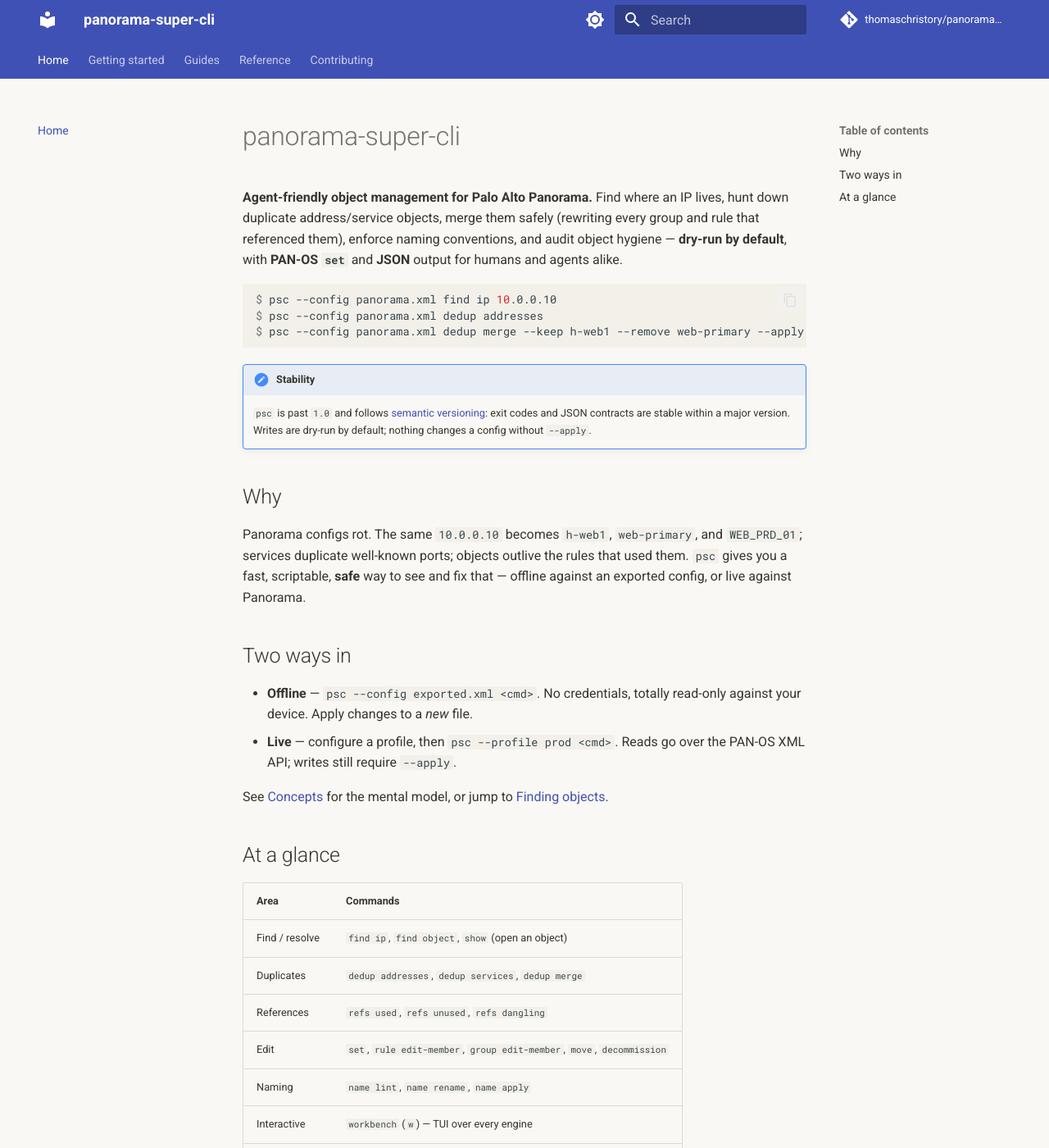
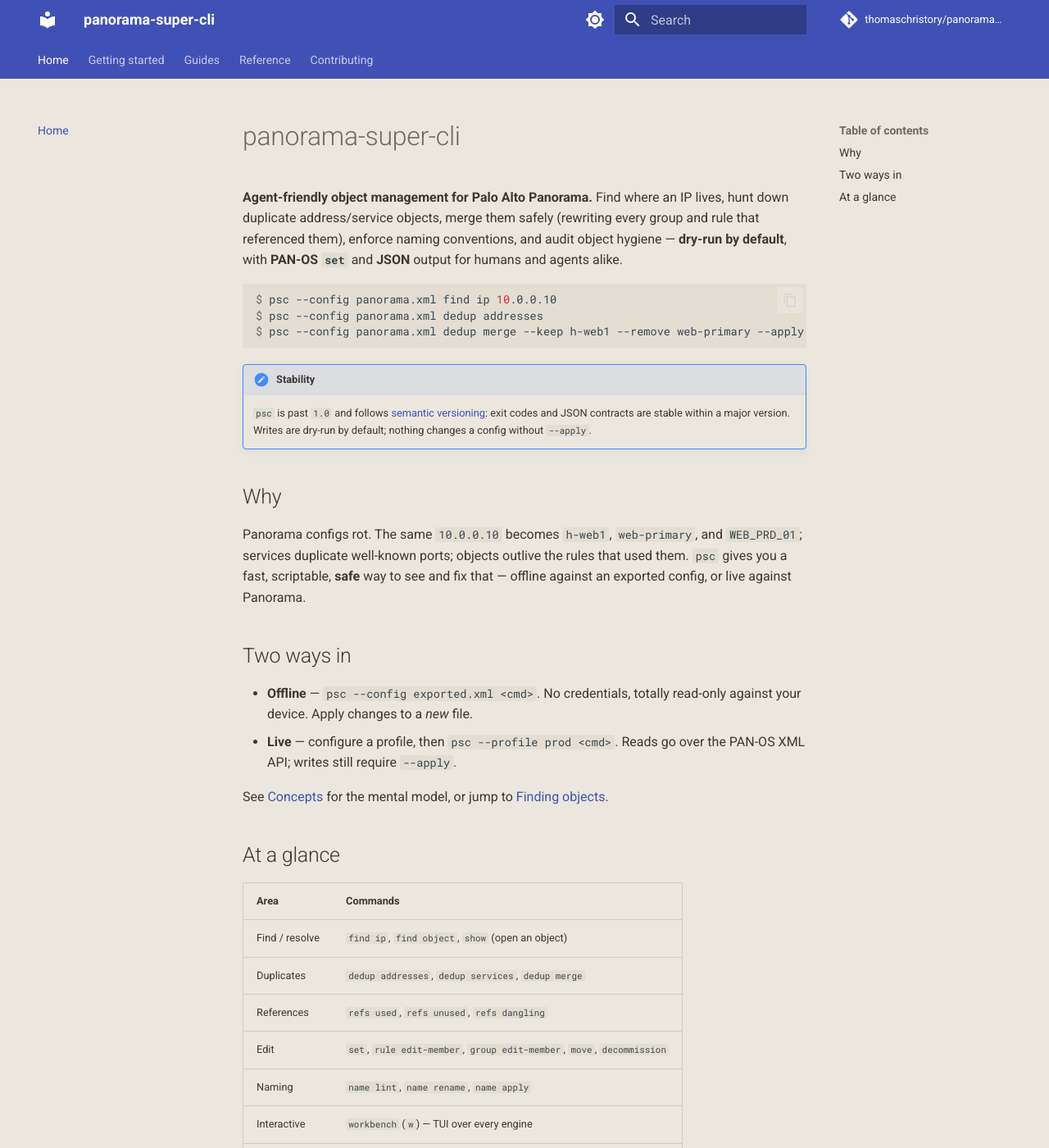
Before and after one commit to thomaschristory/panorama-super-cli, an MkDocs documentation site: the page built from docs/index.md, in a window 1280 px wide and 1400 px high. Shown: the whole window at 82% size. Built offline with MkDocs 1.6.1 and Material for MkDocs 9.7.7, drawn with Linux system fonts in a browser that asks for light colours; comment, search, counter and statistics services are not loaded.

Commit message:
docs: reduce contrast further — dimmer light, lifted dark
Light bg #faf8f4 -> #ece7de (less bright); dark bg #1c1b1a -> #2b2a27
(less black). Text softened to match.

Co-Authored-By: Claude Opus 4.8 (1M context) <noreply@anthropic.com>
Claude-Session: https://claude.ai/code/session_01MssfDW9cGF3ppJduuiCNbx

```diff
--- a/docs/stylesheets/extra.css
+++ b/docs/stylesheets/extra.css
@@ -2,16 +2,16 @@
    lower-glare "paper" pair. Only background/foreground surfaces are touched;
    the indigo primary/accent from mkdocs.yml is left intact. */
 
-/* Light mode — warm off-white paper, soft near-black ink */
+/* Light mode — dimmed warm paper (not bright white), soft ink */
 [data-md-color-scheme="default"] {
-  --md-default-bg-color: #faf8f4;
-  --md-default-fg-color: #37352f;
-  --md-code-bg-color: #f3f0ea;
+  --md-default-bg-color: #ece7de;
+  --md-default-fg-color: #3b3833;
+  --md-code-bg-color: #e3ddd2;
 }
 
-/* Dark mode — warm charcoal, soft off-white ink */
+/* Dark mode — lifted warm gray (not near-black), soft off-white ink */
 [data-md-color-scheme="slate"] {
-  --md-default-bg-color: #1c1b1a;
-  --md-default-fg-color: #e6e3dd;
-  --md-code-bg-color: #24221f;
+  --md-default-bg-color: #2b2a27;
+  --md-default-fg-color: #e2dfd8;
+  --md-code-bg-color: #34322e;
 }
```
